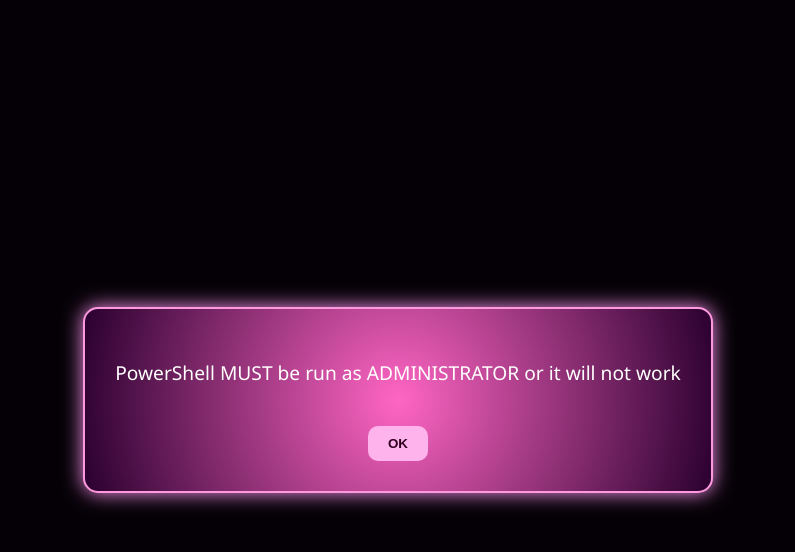
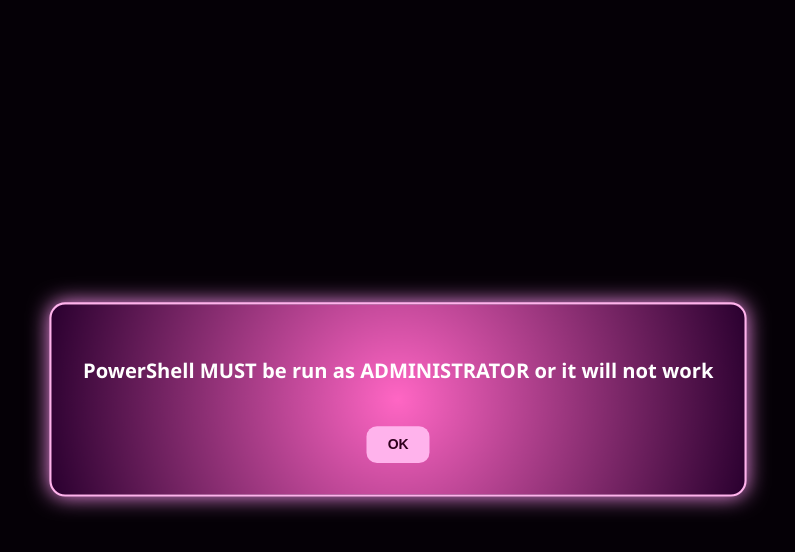
Before and after one commit to EvocatedSupport/Project-Evocative-Tools, a plain HTML site: page index.html in a window 1280 px wide. Both pictures are taken after a click on the button "Get Started". Shown: the whole page, without its empty margins (242-1037 px from the left). Drawn offline with Linux system fonts and the light colour scheme.

Commit message:
Update index.html

```diff
--- a/index.html
+++ b/index.html
@@ -63,18 +63,19 @@
 
 .modal-content {
   background: radial-gradient(circle, #ff66c4 0%, #2a002f 100%);
-  color: #fff;
+  color: #ffffff;
   margin: 15% auto;
-  padding: 20px 30px;
-  border-radius: 16px;
-  border: 2px solid #ff99dd;
-  box-shadow: 0 0 40px #ff66c4;
+  padding: 25px 40px;
+  border-radius: 20px;
+  border: 2px solid #ffb3ec;
+  box-shadow: 0 0 30px #ff66c4, 0 0 60px #ff66c4;
   width: fit-content;
   max-width: 90%;
   text-align: center;
-  font-size: 1.1rem;
-  font-weight: 500;
-  animation: scaleIn 0.3s ease-in-out;
+  font-size: 1.2rem;
+  font-weight: 600;
+  animation: scaleIn 0.3s ease-in-out, glowPulse 1.5s infinite alternate;
+  transform: scale(1.05);
 }
 
 .modal-content button {
```
